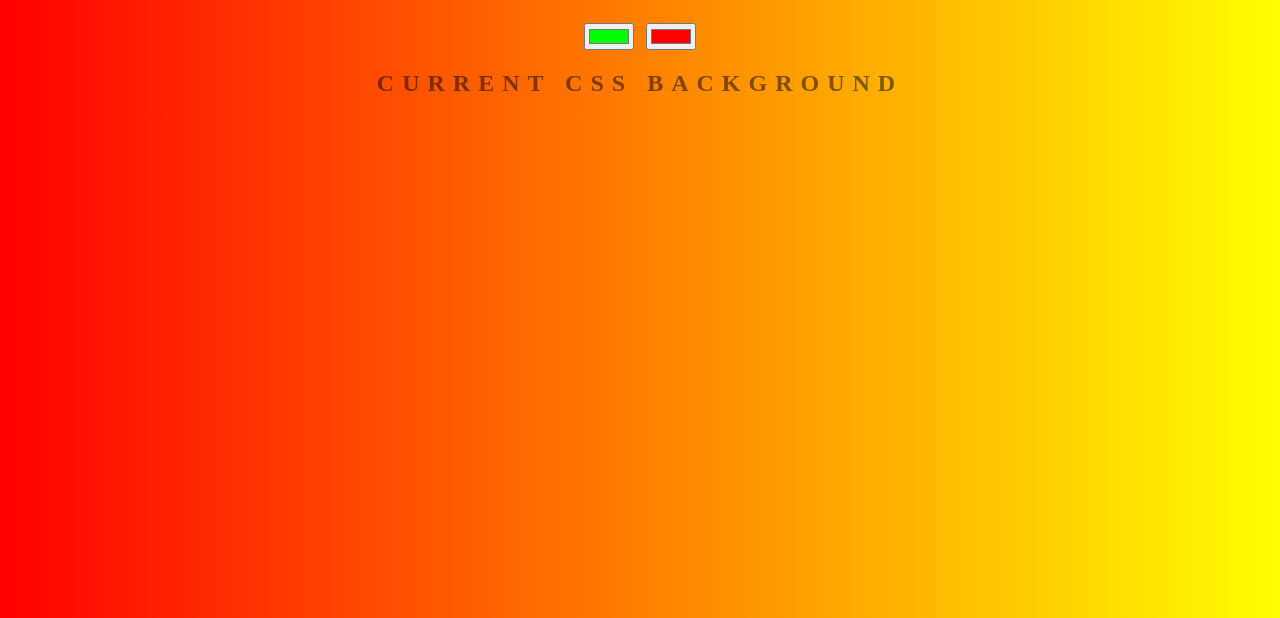
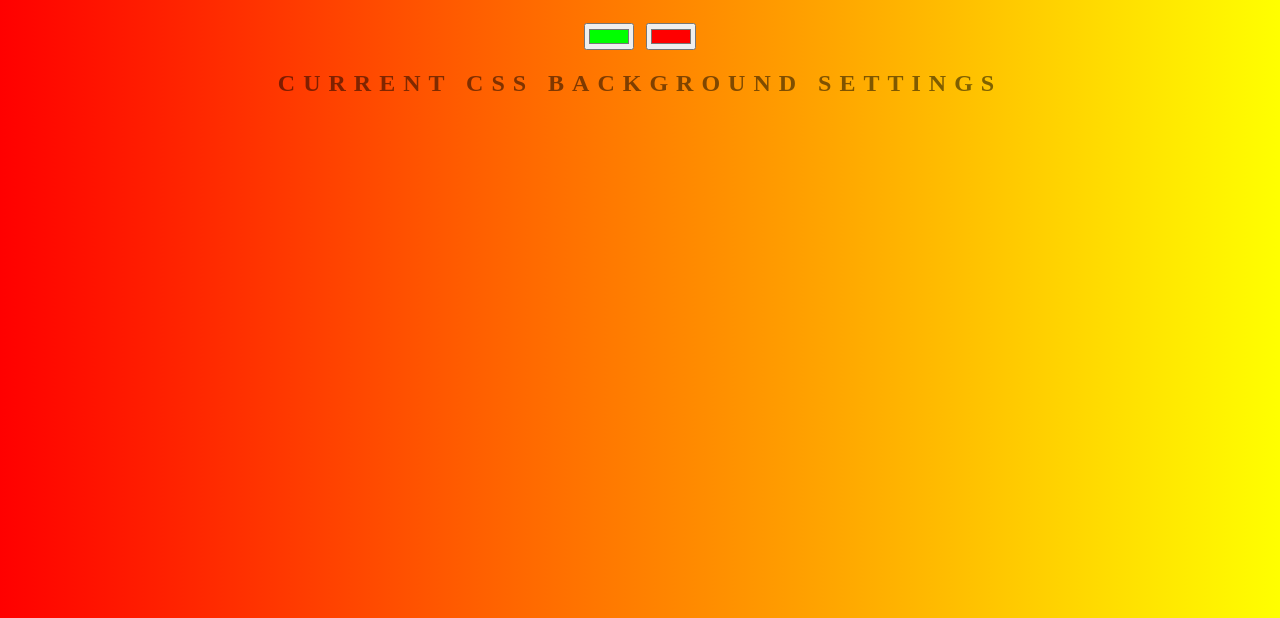
Before and after one commit to RustyXP/backgroundgenerator, a plain HTML site: page index.html in a window 1280 px wide. Shown: the part 182-800 px from the top of the page. Drawn offline with Linux system fonts and the light colour scheme.

Commit message:
Adjusted H2 Text

```diff
--- a/index.html
+++ b/index.html
@@ -8,7 +8,7 @@
 	<h1>Gradient Background Generator</h1>
 	<input class="color1" type="color" name="color1" value="#00ff00">
 	<input class="color2" type="color" name="color2" value="#ff0000">
-	<h2>Current CSS Background</h2>
+	<h2>Current CSS Background Settings</h2>
 	<h3></h3>
 	<script type="text/javascript" src="script.js"></script>
 </body>
```
